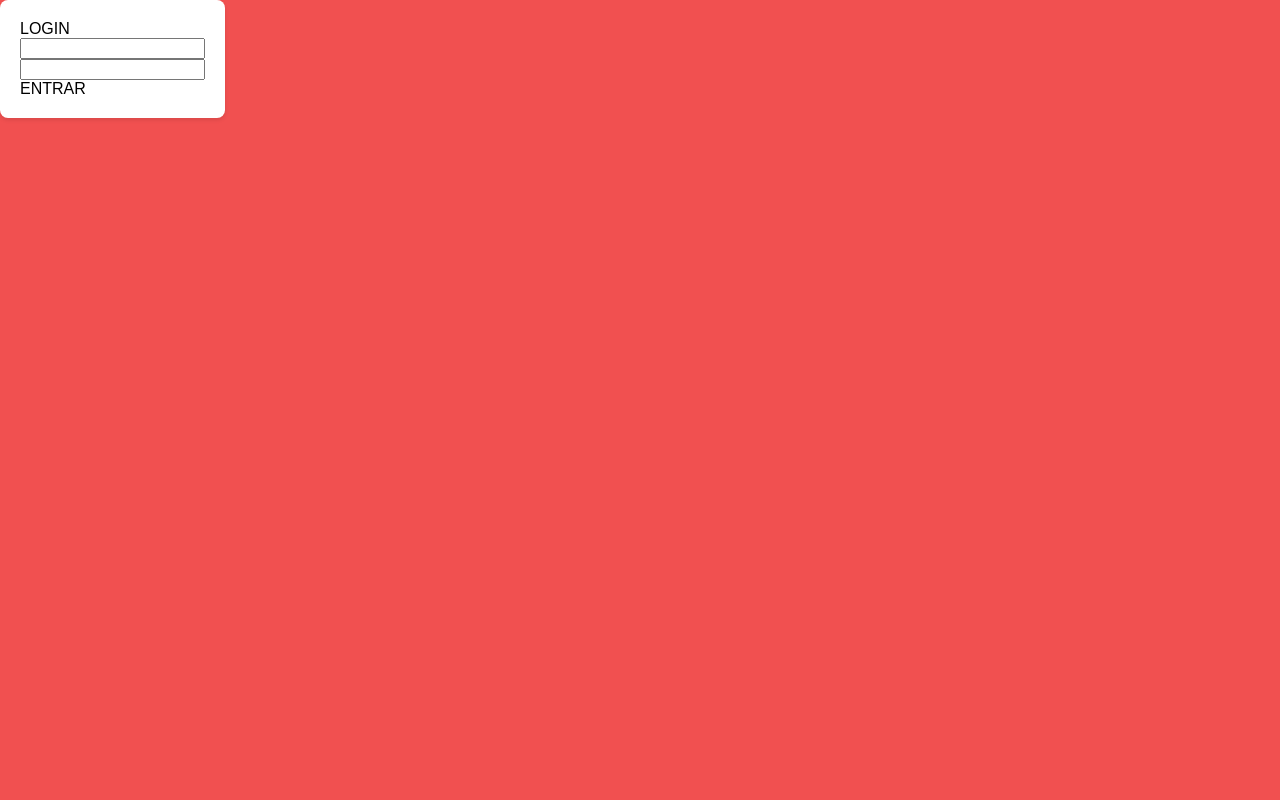
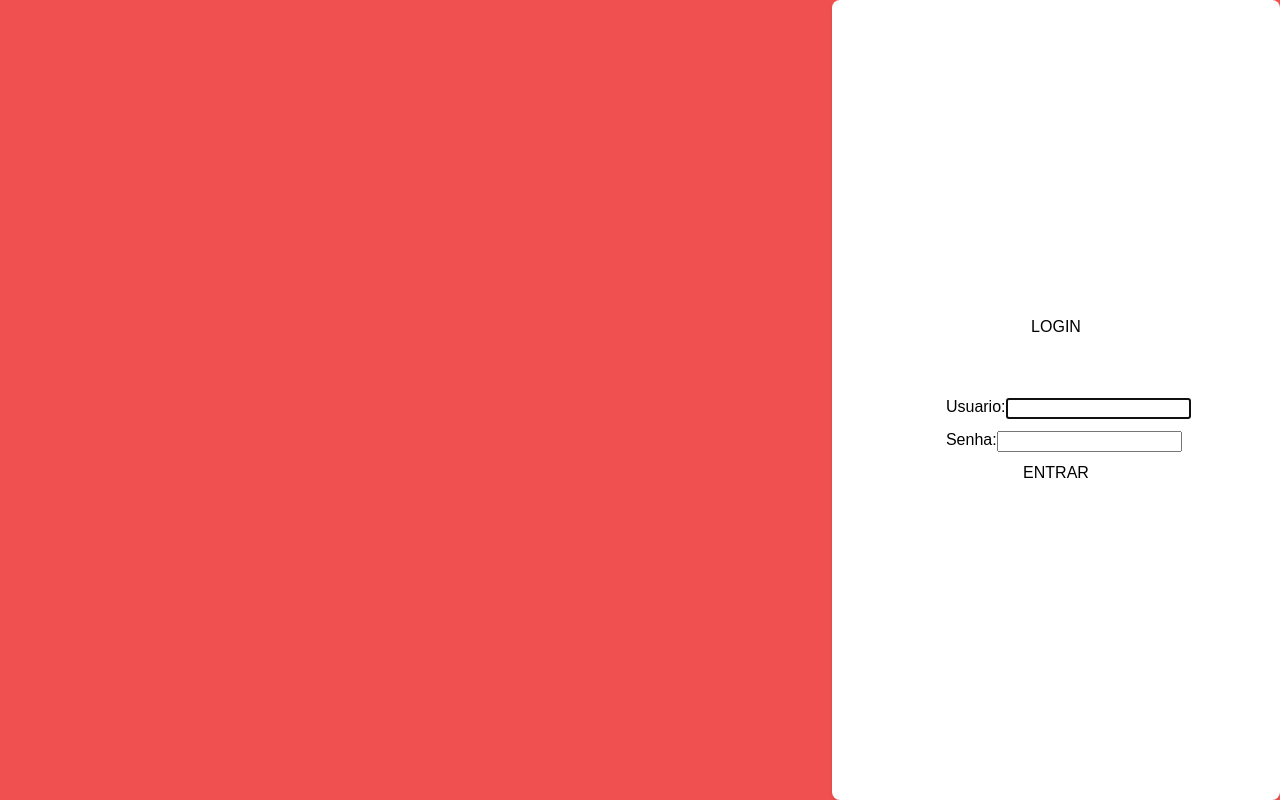
Before and after one commit to OtavioAleluia/sistesite, a React (Create React App) app: page / in a window 1280 px wide. Built offline with nearby package versions, Linux system fonts and the light colour scheme.

Commit message:
att pagina inicial

```diff
--- a/src/index.css
+++ b/src/index.css
@@ -1,17 +1,21 @@
-html, body {
+html, body,#root {
     margin: 0;
     padding: 0;
     height: 100%;
+    width: 100%;
     font-family: Arial, sans-serif;
   }
   body {
     display: flex;
     height: 100%;
+    width: 100%;
     background-color: #f15050;
+    justify-content: center;
+    align-items: center;
   }
   .app {
     display: flex;
     justify-content: flex-end; /* Align content to the right */
-    align-items: center; /* Center content vertically */
+    height: 100%;
     width: 100%;
   }
--- a/src/pages/login/index.jsx
+++ b/src/pages/login/index.jsx
@@ -1,25 +1,48 @@
 import React from 'react'
 import './loginPage.css'
+import {useRef, useState,useEffect} from 'react'
 
 export const LoginPage = () => {
+  const userRef = useRef();
+  const errRef = useRef();
+
+  const [user,setUser] = useState('')
+  const [pwd,setPwd] = useState('')
+  const [errMsg,setErrMsg] = useState('')
+  const [success,setSuccess] = useState(false)
+
+  useEffect( () => userRef.current.focus(),[])
+  useEffect(() => setErrMsg(''), [user,pwd])
+
   return (
-    <div className='container'>
+    <form className='container'>
       <div className="header">
           <div className="text">LOGIN</div>
       </div>
       <div className="inputs">
         <div className="input">
+          <label htmlFor="username">Usuario:</label>
           <img src="" alt="" />
-          <input type="text" />
+          <input                    // input login
+          type="text"
+          id='username'
+          ref={userRef}
+          autoComplete="off"
+          />
         </div>
         <div className="input">
+          <label htmlFor="password">Senha:</label>
           <img src="" alt="" />
-          <input type="password"/>
+          <input                   //input Password
+          type="password"
+          id='username'
+
+          />
         </div>
       </div>
       <div className="submmit-container">
         <div className="submmit">ENTRAR</div>
       </div>
-    </div>
+    </form>
   )
 }
--- a/src/pages/login/loginPage.css
+++ b/src/pages/login/loginPage.css
@@ -1,10 +1,32 @@
 .container{
-    width: 100%;
-  max-width: 400px;
-  height: 100%; /* Ensure it takes full height */
+  width: 100%;
+  max-width: 35%;
+  height: 100%;
   padding: 20px;
   background-color: white;
   box-shadow: 0 2px 4px rgba(0, 0, 0, 0.1);
   border-radius: 8px;
   box-sizing: border-box;
+  align-items: center;
+  justify-content:center;
+  display: flex;
+  flex-direction: column;
+
+
 }
+.text{
+  margin-bottom: 100%;
+  align-items: center;
+  display: flex;
+  justify-content: space-around;
+
+}
+.submmit-container{
+  align-items: center;
+  justify-content: center;
+  display: flex;
+}
+.input{
+  display: flex;
+  margin: 5%;
+}
```
